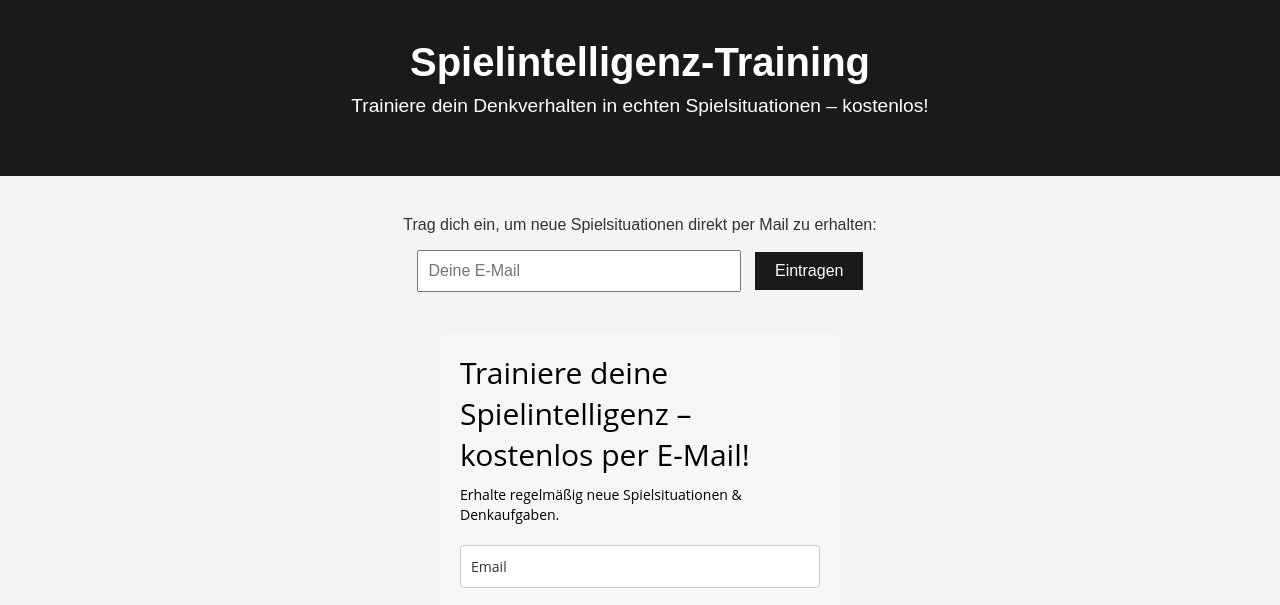
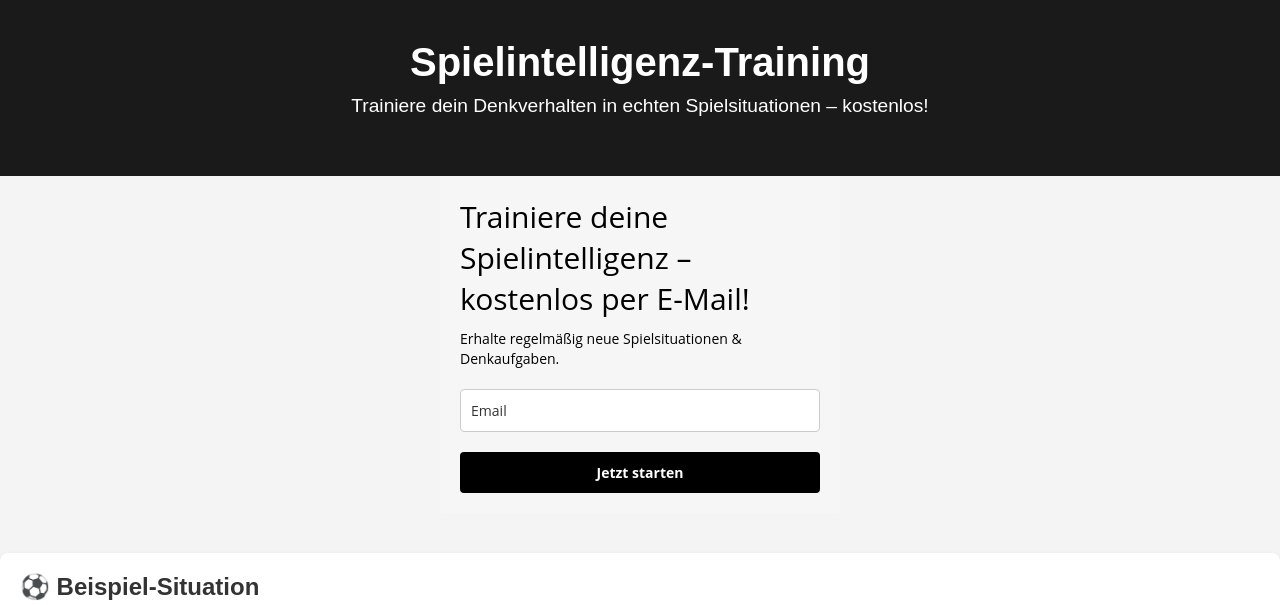
Before and after one commit to sebastian999650/spielintelligenz-training, a plain HTML site: page index.html in a window 1280 px wide. Shown: the top 605 px of the page. Drawn offline with Linux system fonts and the light colour scheme; no server answers; a script that the page names is missing; a web font is replaced by a local one.

Commit message:
Update index.html

```diff
--- a/index.html
+++ b/index.html
@@ -77,13 +77,6 @@
     <h1>Spielintelligenz-Training</h1>
     <p>Trainiere dein Denkverhalten in echten Spielsituationen – kostenlos!</p>
   </header>
-
-  <div class="content">
-    <div class="cta">
-      <p>Trag dich ein, um neue Spielsituationen direkt per Mail zu erhalten:</p>
-      <input type="email" placeholder="Deine E-Mail">
-      <button>Eintragen</button>
-    </div>
 <style type="text/css">@import url("https://assets.mlcdn.com/fonts.css?version=1747992");</style>
     <style type="text/css">
     /* LOADER */
```
